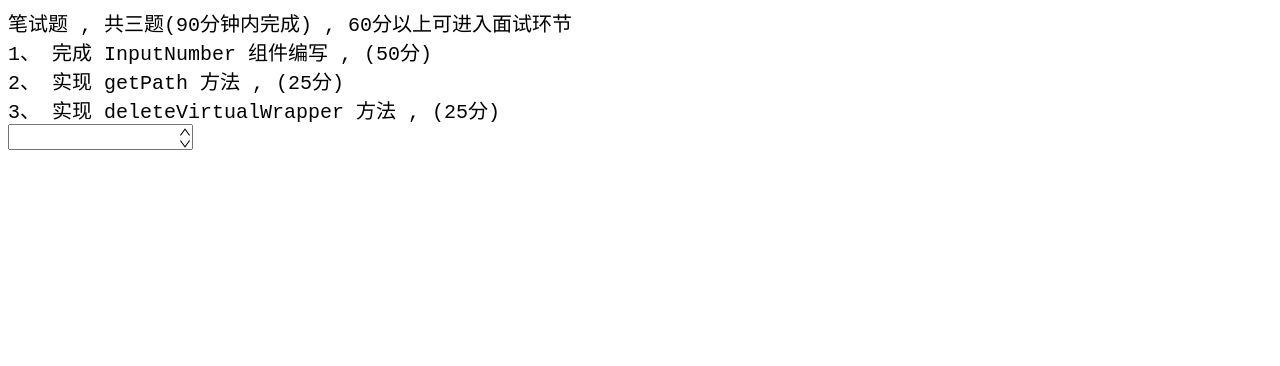
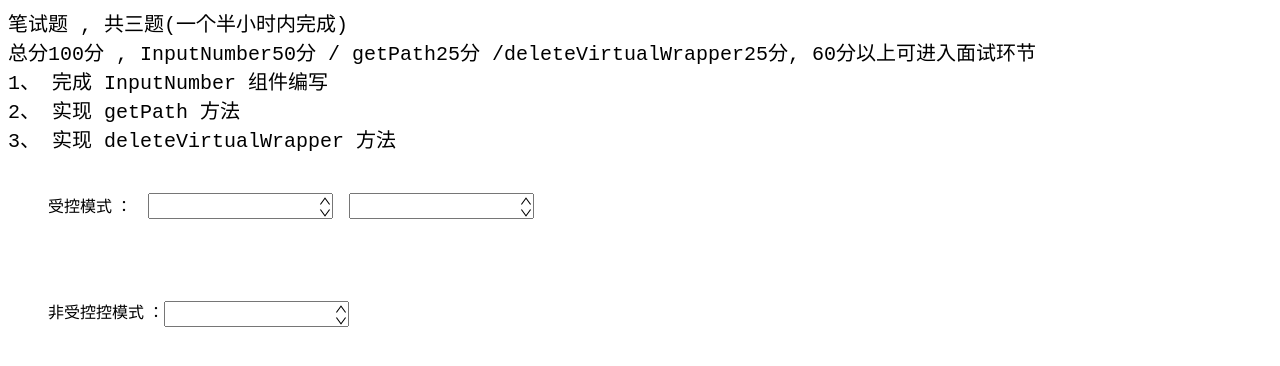
Before and after one commit to tanghui28/logic-test, a React (Create React App) app: page / in a window 1280 px wide. Shown: the top 366 px of the page. Built offline with nearby package versions, Linux system fonts and the light colour scheme; what lodash.xor would draw is missing.

Commit message:
修改笔试题提示

```diff
--- a/src/App.js
+++ b/src/App.js
@@ -8,18 +8,29 @@
 
 export default function App() {
   const [v, setV] = useState(6);
+  const [v2, setV2] = useState(8);
   return (
     <div>
       <code style={{ fontSize: 20 }}>
-        笔试题 , 共三题(90分钟内完成) ,  60分以上可进入面试环节 <br />
-        1、 完成 InputNumber 组件编写 , (50分) <br />
-        2、 实现 getPath 方法 , (25分) <br />
-        3、 实现 deleteVirtualWrapper 方法 , (25分)
+        笔试题 , 共三题(一个半小时内完成) <br />
+        总分100分 , InputNumber50分 / getPath25分 /deleteVirtualWrapper25分,
+        60分以上可进入面试环节 <br />
+        1、 完成 InputNumber 组件编写 <br />
+        2、 实现 getPath 方法 <br />
+        3、 实现 deleteVirtualWrapper 方法
         <br />
       </code>
 
       {/* 1、进入 InputNumber.js文件 , 实现该 InputNumber 组件逻辑 */}
-      <InputNumber value={v} />
+      <div style={{ padding: 40, display: "flex", gap: 16 }}>
+        <span>受控模式 ：</span>
+        <InputNumber value={v} />
+        <InputNumber value={v2} onChange={setV2} />
+      </div>
+      <div style={{ padding: 40 }}>
+        <span>非受控控模式 ：</span>
+        <InputNumber />
+      </div>
     </div>
   );
 }
```
